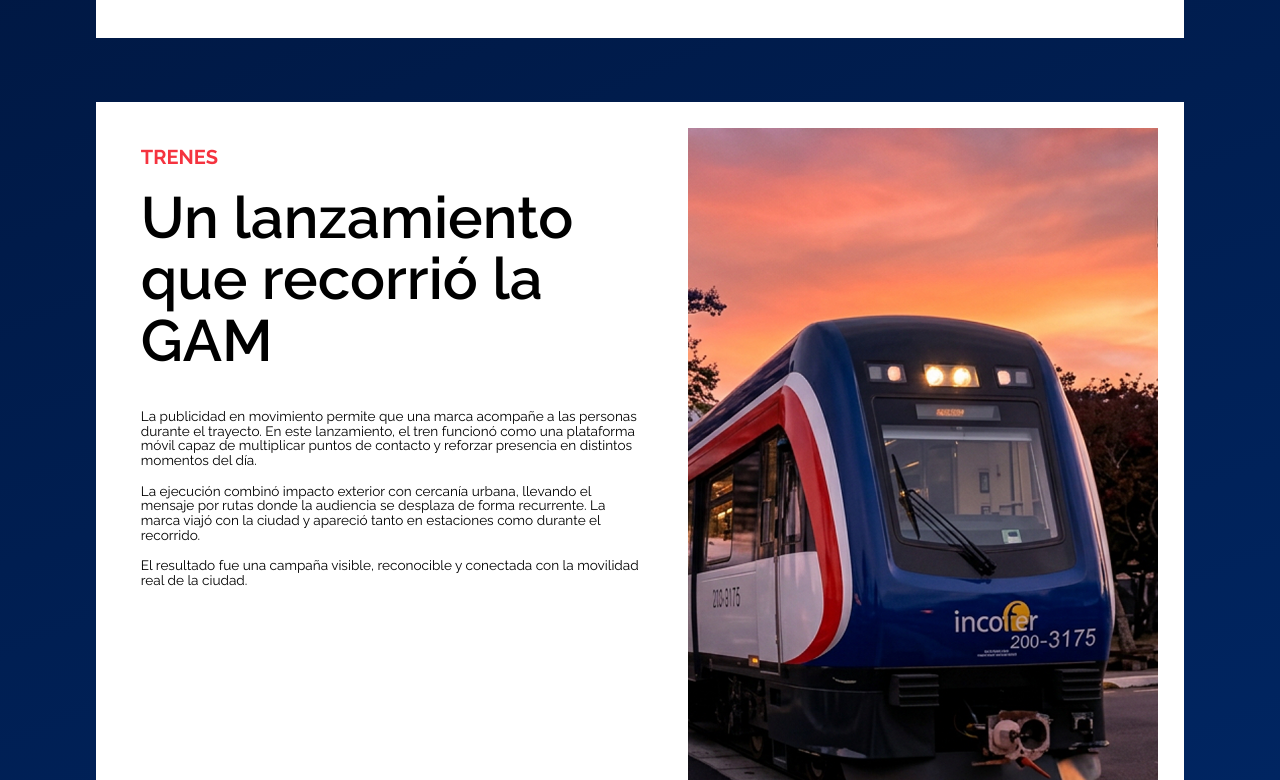
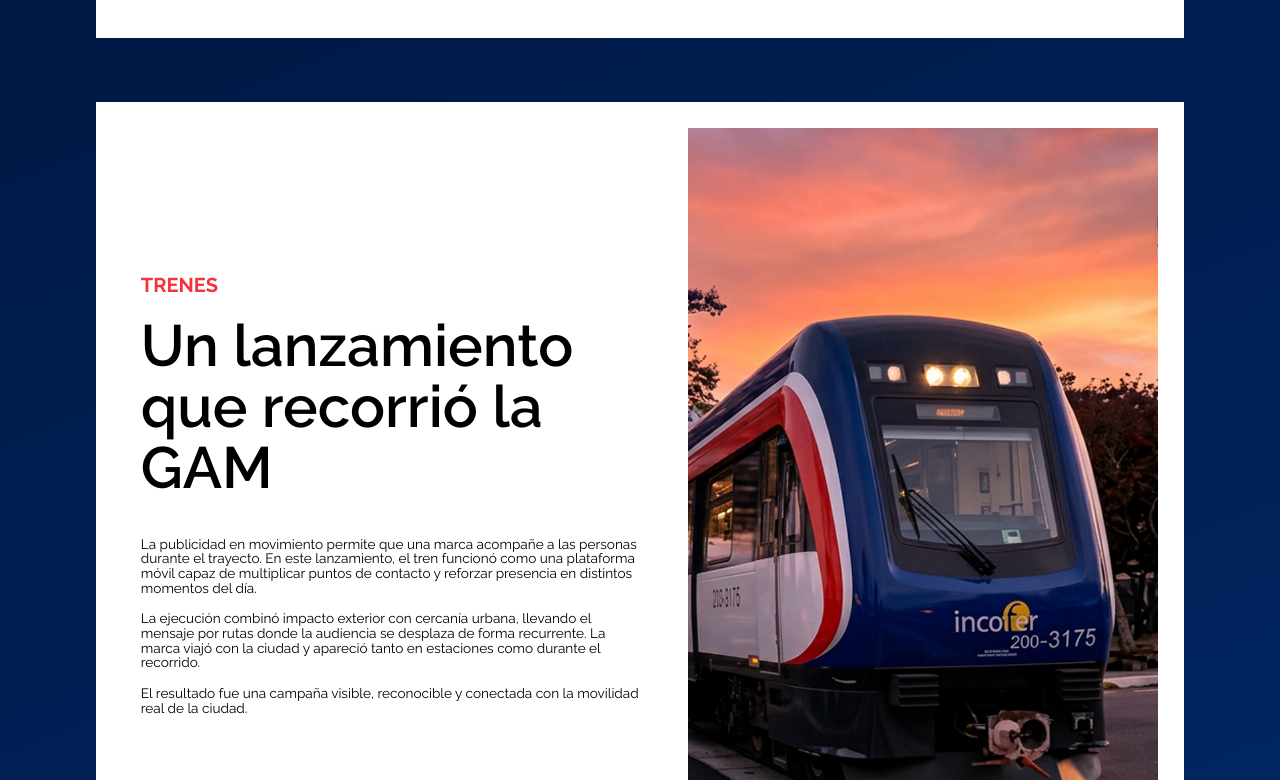
Before and after one commit to tebanban/webpubliex3.0, a React (Vite) app: page /case-studies in a window 1280 px wide. Shown: the part 1540-2320 px from the top of the page. Built offline with nearby package versions, Linux system fonts and the light colour scheme.

Commit message:
Centered 3rd section text

```diff
--- a/client/pages/CaseStudiesPage.tsx
+++ b/client/pages/CaseStudiesPage.tsx
@@ -110,7 +110,7 @@ function CaseStudyCard({ study }: { study: CaseStudy }) {
     return (
       <article className="grid overflow-hidden bg-white lg:grid-cols-[minmax(0,0.98fr)_minmax(320px,0.82fr)]">
         {/* Case copy */}
-        <div className="flex flex-col justify-start px-[clamp(1.5rem,3.5vw,4.75rem)] py-[clamp(2.25rem,3.2vw,4.5rem)]">
+        <div className="flex flex-col justify-center px-[clamp(1.5rem,3.5vw,4.75rem)] py-[clamp(2.25rem,3.2vw,4.5rem)]">
           <CaseTitle study={study} />
           <div className="mt-[clamp(2rem,3vw,4rem)] max-w-2xl">
             <CaseBody study={study} />
@@ -118,7 +118,7 @@ function CaseStudyCard({ study }: { study: CaseStudy }) {
         </div>
 
         {/* Case image */}
-        <div className="min-h-[clamp(32rem,57vw,68.375rem)] overflow-hidden p-[clamp(1rem,2vw,2.5rem)] pl-0 max-lg:pl-[clamp(1rem,2vw,2.5rem)] max-lg:pt-0">
+        <div className="min-h-[clamp(18rem,34vw,38rem)] overflow-hidden p-[clamp(1rem,2vw,2.5rem)] pl-0 max-lg:pl-[clamp(1rem,2vw,2.5rem)] max-lg:pt-0">
           <CaseMedia
             className="size-full object-cover object-center"
             study={study}
@@ -141,7 +141,7 @@ function CaseStudyCard({ study }: { study: CaseStudy }) {
       {/* Case details */}
       <div className="grid gap-8 px-[clamp(1.5rem,3.95vw,4.75rem)] pb-[clamp(2.25rem,3vw,3.75rem)] pt-[clamp(1.75rem,2.7vw,3.375rem)] lg:grid-cols-2">
         <CaseTitle study={study} />
-        <div className="self-end lg:max-w-168">
+        <div className="self-end lg:max-w-2xl">
           <CaseBody study={study} />
         </div>
       </div>
@@ -154,7 +154,7 @@ export default function CaseStudiesPage() {
     <main className="bg-publiex-blue-deep text-white">
       {/* Section 1, Hero */}
       <section
-        className="relative min-h-[clamp(24rem,36vw,48rem)] overflow-hidden"
+        className="relative min-h-[clamp(24rem,36vw,48rem)] overflow-hidden bg-publiex-blue-deep"
         id="inicio"
       >
         <img
```
